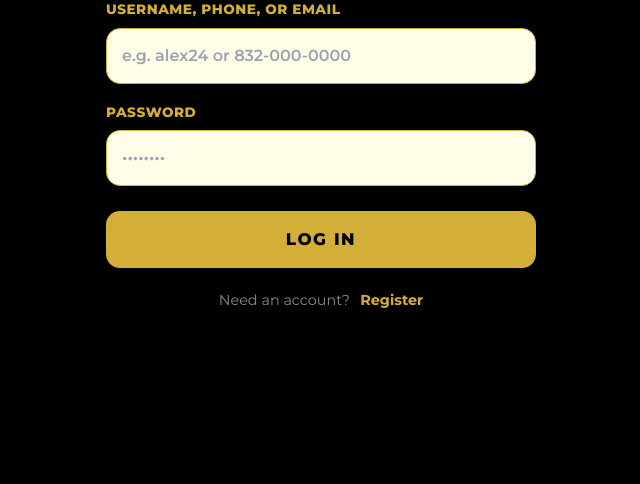
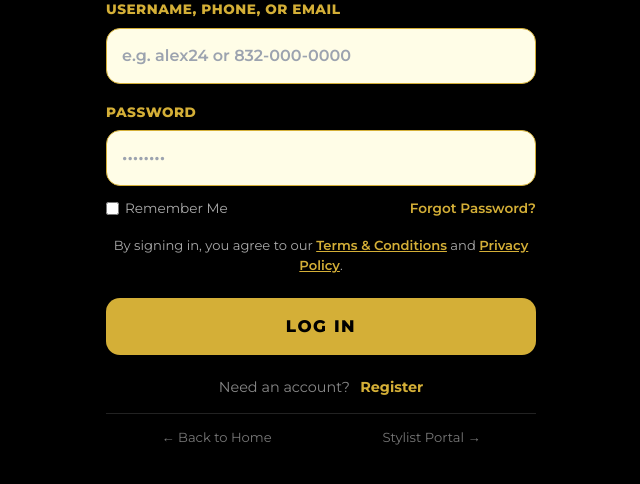
Before and after one commit to JOlvera-Coder/jackiecutz, a Flask app: page /login in a window 1280 px wide. Shown: the part 263-747 px from the top of the page, without its empty margins (319-959 px from the left). Run offline with Flask 3, Linux system fonts and the light colour scheme; some libraries are stand-ins or nearby versions.

Commit message:
Restore terms modal, privacy policy, and login enhancements

```diff
--- a/app/templates/login.html
+++ b/app/templates/login.html
@@ -11,10 +11,10 @@
     <div style="position: relative; max-width: 380px; margin: 0 auto 25px auto; text-align: center;">
         <img src="{{ url_for('static', filename='img/card_bg.jpg') }}" alt="Jackiecutz Hair Studio" style="width: 100%; height: auto; display: block; border-radius: 14px;" onerror="this.onerror=null; this.src='{{ url_for('static', filename='img/card_bg.png') }}';">
 
-        <!-- HIDDEN GOOGLE MAPS LINK -->
+        <!-- CLICKABLE ADDRESS (GOOGLE MAPS) -->
         <a href="https://maps.google.com/?q=806-E+Airtex+Dr+Suite+105,+Houston,+TX+77073" target="_blank" title="Open in Google Maps" style="position: absolute; top: 48%; left: 8%; width: 84%; height: 16%; display: block; cursor: pointer; z-index: 10;"></a>
 
-        <!-- HIDDEN PHONE CALL LINK -->
+        <!-- CLICKABLE PHONE NUMBER (TEL CALL) -->
         <a href="tel:8323534577" title="Call Jackiecutz" style="position: absolute; top: 64%; left: 15%; width: 70%; height: 14%; display: block; cursor: pointer; z-index: 10;"></a>
     </div>
 
@@ -31,27 +31,85 @@
 
     <form method="POST" action="{{ url_for('main.login') }}">
 
-        <!-- USERNAME, PHONE, OR EMAIL -->
+        <!-- IDENTIFIER -->
         <div style="margin-bottom: 18px;">
             <label style="color: #d4af37; font-weight: 800; font-size: 0.85rem; letter-spacing: 0.5px; display: block; margin-bottom: 8px;">USERNAME, PHONE, OR EMAIL</label>
-            <input type="text" name="identifier" placeholder="e.g. alex24 or 832-000-0000" style="width: 100%; padding: 15px; background: #fffde7; border: 1px solid #d4af37; border-radius: 14px; font-size: 1rem; font-weight: 600; color: #111; box-sizing: border-box;" required>
+            <input type="text" id="login-identifier" name="identifier" placeholder="e.g. alex24 or 832-000-0000" style="width: 100%; padding: 15px; background: #fffde7; border: 1px solid #d4af37; border-radius: 14px; font-size: 1rem; font-weight: 600; color: #111; box-sizing: border-box;" required>
         </div>
 
         <!-- PASSWORD -->
-        <div style="margin-bottom: 25px;">
+        <div style="margin-bottom: 12px;">
             <label style="color: #d4af37; font-weight: 800; font-size: 0.85rem; letter-spacing: 0.5px; display: block; margin-bottom: 8px;">PASSWORD</label>
             <input type="password" name="password" placeholder="••••••••" style="width: 100%; padding: 15px; background: #fffde7; border: 1px solid #d4af37; border-radius: 14px; font-size: 1rem; font-weight: 600; color: #111; box-sizing: border-box;" required>
         </div>
 
+        <!-- REMEMBER ME & FORGOT PASSWORD -->
+        <div style="display: flex; justify-content: space-between; align-items: center; margin-bottom: 18px; font-size: 0.85rem;">
+            <label style="color: #aaa; display: flex; align-items: center; gap: 6px; cursor: pointer;">
+                <input type="checkbox" name="remember_me" style="accent-color: #d4af37;"> Remember Me
+            </label>
+            <a href="javascript:alert('Please call (832) 353-4577 or visit the salon to reset your password.');" style="color: #d4af37; text-decoration: none; font-weight: 600;">Forgot Password?</a>
+        </div>
+
+        <!-- TERMS & CONDITIONS / PRIVACY POLICY -->
+        <div style="margin-bottom: 22px; font-size: 0.82rem; color: #aaa; line-height: 1.5; text-align: center;">
+            By signing in, you agree to our
+            <a href="javascript:void(0);" onclick="document.getElementById('terms-modal').style.display='flex';" style="color: #d4af37; text-decoration: underline; font-weight: 600;">Terms & Conditions</a>
+            and
+            <a href="javascript:void(0);" onclick="document.getElementById('privacy-modal').style.display='flex';" style="color: #d4af37; text-decoration: underline; font-weight: 600;">Privacy Policy</a>.
+        </div>
+
         <!-- SUBMIT BUTTON -->
-        <button type="submit" style="width: 100%; padding: 16px; background: #d4af37; color: #000; font-weight: 800; font-size: 1.05rem; border: none; border-radius: 14px; cursor: pointer; text-transform: uppercase; letter-spacing: 1.5px;">
+        <button type="submit" style="width: 100%; padding: 16px; background: #d4af37; color: #000; font-weight: 800; font-size: 1.05rem; border: none; border-radius: 14px; cursor: pointer; text-transform: uppercase; letter-spacing: 1.5px; font-family: 'Montserrat', sans-serif;">
             Log In
         </button>
     </form>
 
+    <!-- NAVIGATION LINKS -->
     <div style="text-align: center; margin-top: 20px;">
         <span style="color: #888; font-size: 0.9rem;">Need an account?</span>
         <a href="{{ url_for('main.register') }}" style="color: #d4af37; font-weight: 700; text-decoration: none; margin-left: 6px; font-size: 0.9rem;">Register</a>
     </div>
+
+    <div style="text-align: center; margin-top: 14px; border-top: 1px solid #222; padding-top: 14px; display: flex; justify-content: space-around;">
+        <a href="{{ url_for('main.index') }}" style="color: #777; font-size: 0.82rem; text-decoration: none;">← Back to Home</a>
+        <a href="{{ url_for('main.stylist_dashboard') }}" style="color: #777; font-size: 0.82rem; text-decoration: none;">Stylist Portal →</a>
+    </div>
 </div>
+
+<!-- TERMS & CONDITIONS MODAL -->
+<div id="terms-modal" style="display: none; position: fixed; top: 0; left: 0; width: 100%; height: 100%; background: rgba(0,0,0,0.85); z-index: 999; justify-content: center; align-items: center; padding: 20px; box-sizing: border-box;">
+    <div style="background: #151515; border: 1px solid #d4af37; border-radius: 16px; max-width: 440px; width: 100%; padding: 24px; color: #ddd; font-size: 0.88rem; max-height: 80vh; overflow-y: auto;">
+        <h3 style="color: #d4af37; margin-top: 0; font-size: 1.2rem;">Terms & Cancellation Policy</h3>
+        <p><strong>Appointments & Punctuality:</strong> Please arrive on time. Appointments may need to be rescheduled if delayed more than 15 minutes.</p>
+        <p><strong>Cancellations:</strong> Please provide at least 24 hours notice for any cancellation or rescheduling.</p>
+        <p><strong>Payments:</strong> All services and products must be settled at the studio upon completion.</p>
+        <button onclick="document.getElementById('terms-modal').style.display='none';" style="width: 100%; margin-top: 16px; padding: 10px; background: #d4af37; color: #000; font-weight: bold; border: none; border-radius: 8px; cursor: pointer;">Close</button>
+    </div>
+</div>
+
+<!-- PRIVACY POLICY MODAL -->
+<div id="privacy-modal" style="display: none; position: fixed; top: 0; left: 0; width: 100%; height: 100%; background: rgba(0,0,0,0.85); z-index: 999; justify-content: center; align-items: center; padding: 20px; box-sizing: border-box;">
+    <div style="background: #151515; border: 1px solid #d4af37; border-radius: 16px; max-width: 440px; width: 100%; padding: 24px; color: #ddd; font-size: 0.88rem; max-height: 80vh; overflow-y: auto;">
+        <h3 style="color: #d4af37; margin-top: 0; font-size: 1.2rem;">Privacy Policy</h3>
+        <p>Your personal details (name, phone, email, and birthday) are used solely for booking notifications, account records, and studio updates at Jackiecutz Hair Studio.</p>
+        <p>We do not sell, rent, or distribute your private contact information to third parties.</p>
+        <button onclick="document.getElementById('privacy-modal').style.display='none';" style="width: 100%; margin-top: 16px; padding: 10px; background: #d4af37; color: #000; font-weight: bold; border: none; border-radius: 8px; cursor: pointer;">Close</button>
+    </div>
+</div>
+
+<script>
+const idInput = document.getElementById('login-identifier');
+if (idInput) {
+    idInput.addEventListener('input', function(e) {
+        let val = e.target.value;
+        if (/^[0-9\-\s]+$/.test(val) && val.replace(/\D/g, '').length <= 10) {
+            let x = val.replace(/\D/g, '').match(/(\d{0,3})(\d{0,3})(\d{0,4})/);
+            if (x[1]) {
+                e.target.value = !x[2] ? x[1] : x[1] + '-' + x[2] + (x[3] ? '-' + x[3] : '');
+            }
+        }
+    });
+}
+</script>
 {% endblock %}
```
